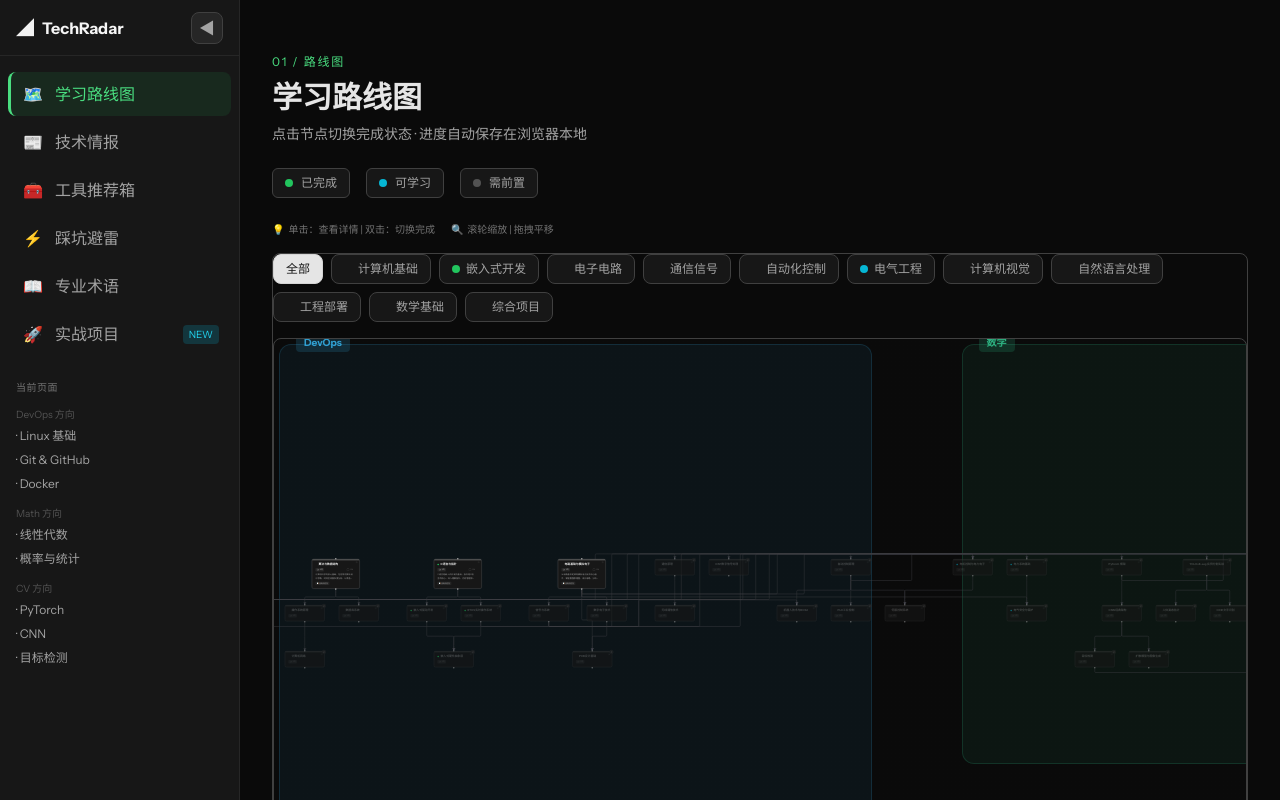
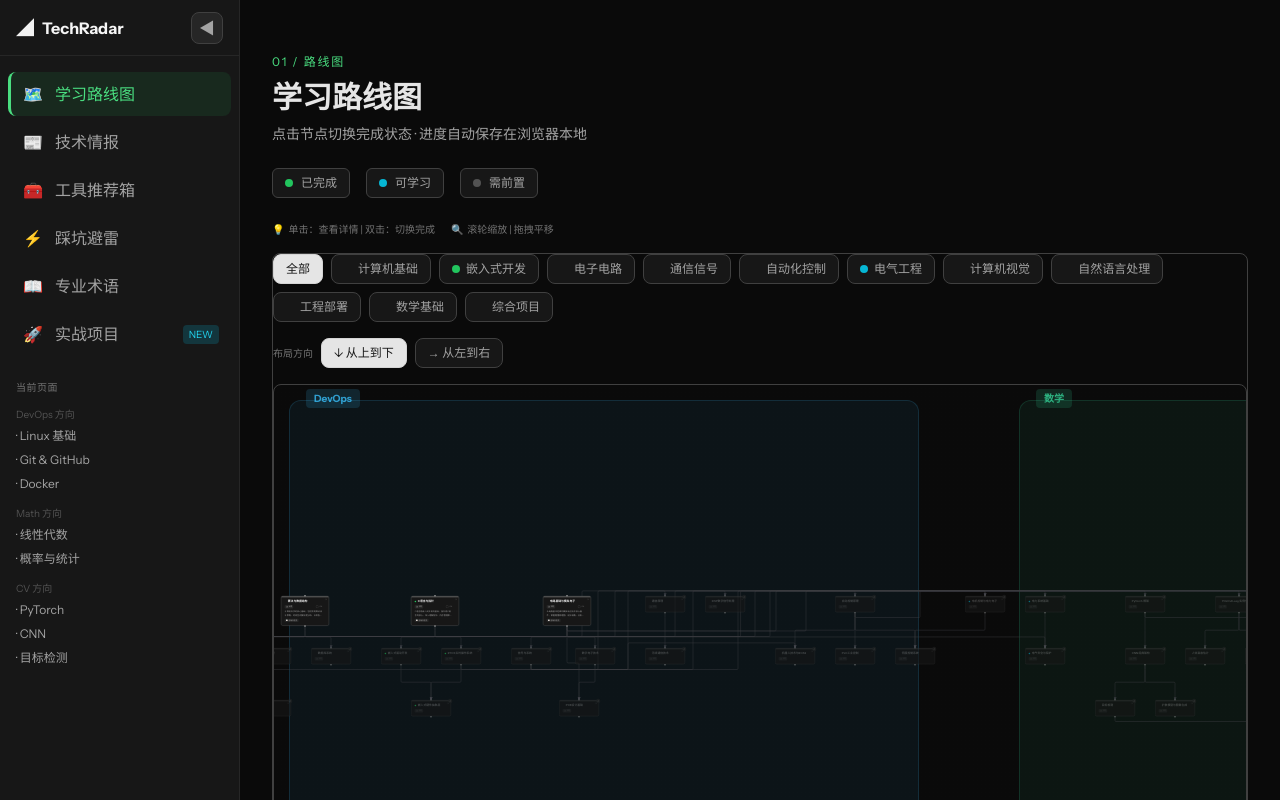
Before and after one commit to xingye-zjw/techradar, a Next.js app: page /roadmap in a window 1280 px wide. Shown: the top 800 px of the page. Built offline with nearby package versions, Linux system fonts and the light colour scheme.

Commit message:
feat(roadmap): optimize DAG layout parameters and add direction switch

```diff
--- a/components/radar/RoadmapGraph.tsx
+++ b/components/radar/RoadmapGraph.tsx
@@ -63,6 +63,7 @@ export function RoadmapGraph({ initialNodes = FULL_ROADMAP }: RoadmapGraphProps)
   const [edges, setEdges, onEdgesChange] = useEdgesState<Edge>([]);
   const [completedNodes, setCompletedNodes] = useState<Set<string>>(new Set());
   const [activeTrack, setActiveTrack] = useState<TrackId | "all">("all");
+  const [layoutDirection, setLayoutDirection] = useState<'TB' | 'LR'>('TB');
   const [selectedNode, setSelectedNode] = useState<RoadmapNodeType | null>(null);
   const initializedRef = useRef(false);
 
@@ -85,7 +86,10 @@ export function RoadmapGraph({ initialNodes = FULL_ROADMAP }: RoadmapGraphProps)
   );
 
   // 使用 useMemo 缓存布局计算结果，避免每次渲染都重新计算
-  const autoLayoutPositions = useMemo(() => autoLayout(initialNodes), [initialNodes]);
+  const autoLayoutPositions = useMemo(
+    () => autoLayout(initialNodes, layoutDirection),
+    [initialNodes, layoutDirection]
+  );
 
   useEffect(() => {
     if (initializedRef.current) return;
@@ -224,6 +228,31 @@ export function RoadmapGraph({ initialNodes = FULL_ROADMAP }: RoadmapGraphProps)
         })}
       </div>
 
+      {/* 布局方向切换 */}
+      <div className="flex items-center gap-2 mb-4">
+        <span className="font-mono text-[10px] text-neutral-500 uppercase">布局方向</span>
+        <button
+          onClick={() => setLayoutDirection('TB')}
+          className={`px-3 py-1.5 rounded-lg font-mono text-xs border transition-all ${
+            layoutDirection === 'TB'
+              ? 'bg-neutral-200 text-neutral-900 border-neutral-300 shadow-sm'
+              : 'bg-neutral-900 text-neutral-400 border-neutral-700 hover:border-neutral-500'
+          }`}
+        >
+          ↓ 从上到下
+        </button>
+        <button
+          onClick={() => setLayoutDirection('LR')}
+          className={`px-3 py-1.5 rounded-lg font-mono text-xs border transition-all ${
+            layoutDirection === 'LR'
+              ? 'bg-neutral-200 text-neutral-900 border-neutral-300 shadow-sm'
+              : 'bg-neutral-900 text-neutral-400 border-neutral-700 hover:border-neutral-500'
+          }`}
+        >
+          → 从左到右
+        </button>
+      </div>
+
       {/* 节点点击提示 */}
       {selectedNodeWithStatus && (
         <NodeDetailPanel
--- a/lib/layout.ts
+++ b/lib/layout.ts
@@ -14,7 +14,10 @@ const TRACK_GAP = 100;
  * 自动布局：按 track 分组，使用 dagre 计算 DAG 布局
  * 返回每个节点的 position 映射
  */
-export function autoLayout(nodes: RoadmapNodeType[]): Map<string, { x: number; y: number }> {
+export function autoLayout(
+  nodes: RoadmapNodeType[],
+  direction: 'TB' | 'LR' = 'TB'
+): Map<string, { x: number; y: number }> {
   const positions = new Map<string, { x: number; y: number }>();
 
   // 按 track 分组
@@ -35,11 +38,11 @@ export function autoLayout(nodes: RoadmapNodeType[]): Map<string, { x: number; y
     // 使用 dagre 计算单个 track 内部的布局
     const g = new dagre.graphlib.Graph();
     g.setGraph({
-      rankdir: 'TB',      // 从上到下
-      nodesep: 50,        // 同一 rank 内节点间距
-      ranksep: 70,        // rank 之间的间距
-      marginx: 20,
-      marginy: 20,
+      rankdir: direction,  // 使用传入的方向
+      nodesep: 80,        // 同一 rank 内节点间距（从 50 增加到 80）
+      ranksep: 100,       // rank 之间的间距（从 70 增加到 100）
+      marginx: 30,        // 水平边距（从 20 增加到 30）
+      marginy: 30,        // 垂直边距（从 20 增加到 30）
     });
     g.setDefaultEdgeLabel(() => ({}));
 
@@ -60,8 +63,9 @@ export function autoLayout(nodes: RoadmapNodeType[]): Map<string, { x: number; y
     // 执行布局
     dagre.layout(g);
 
-    // 收集位置，加上 track 的水平偏移
+    // 收集位置，加上 track 的偏移
     let trackMaxX = 0;
+    let trackMaxY = 0;
     for (const node of group) {
       const nodeWithPos = g.node(node.id);
       if (nodeWithPos) {
@@ -70,10 +74,16 @@ export function autoLayout(nodes: RoadmapNodeType[]): Map<string, { x: number; y
           y: nodeWithPos.y - NODE_HEIGHT / 2,
         });
         trackMaxX = Math.max(trackMaxX, nodeWithPos.x + NODE_WIDTH / 2);
+        trackMaxY = Math.max(trackMaxY, nodeWithPos.y + NODE_HEIGHT / 2);
       }
     }
 
-    offsetX += trackMaxX + TRACK_GAP;
+    // 根据方向调整偏移
+    if (direction === 'TB') {
+      offsetX += trackMaxX + TRACK_GAP;
+    } else {
+      offsetX += trackMaxY + TRACK_GAP;
+    }
   }
 
   return positions;
```
